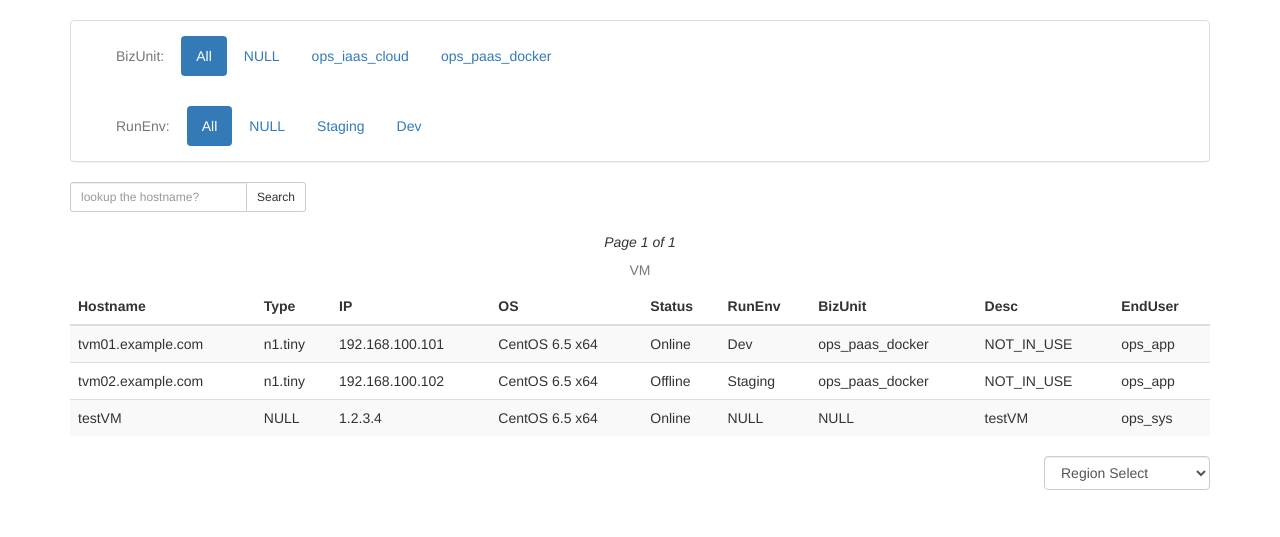
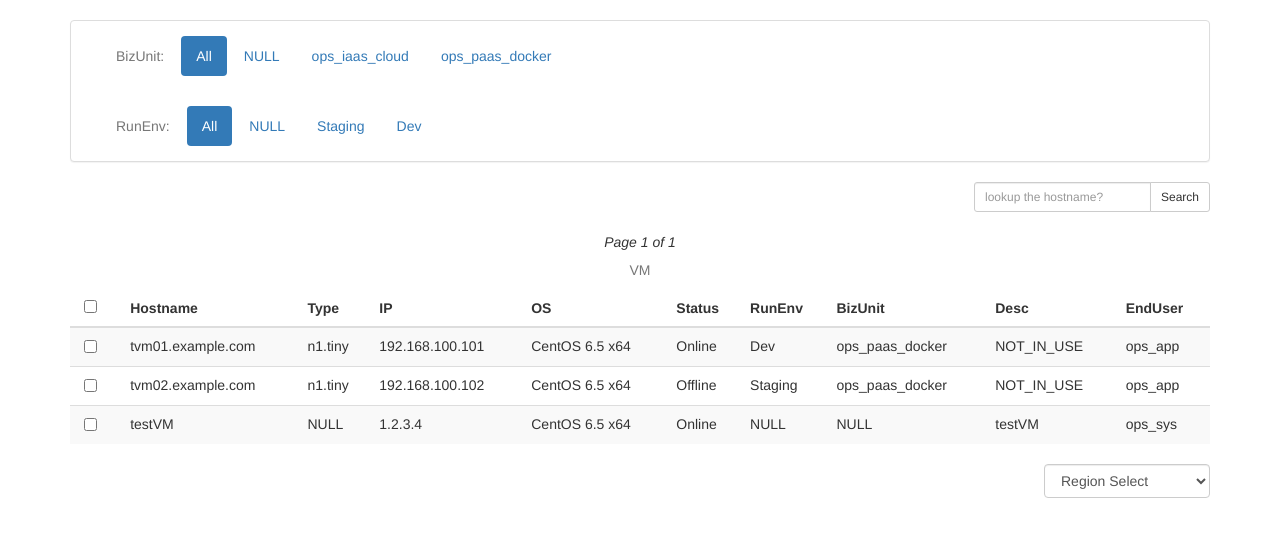
Before and after one commit to opera443399/asset, a Django app: page /assets/list/vms/ in a window 1280 px wide. Shown: the part 62-599 px from the top of the page. Run offline with Django 3.2, Linux system fonts and the light colour scheme; the visitor is signed in with stand-in values (Sample User, id 1); data comes from the database, SQL or seed files in the repository; parts of the project's set-up code (start-up, migrations or seed data) failed here and were passed over; some libraries are stand-ins or nearby versions.

Commit message:
checkbox added for action: "select all"
checkbox added for action: "select all" , this action is under todo list
for bulk-update

```diff
--- a/www/assets/templates/assets/list_hosts.html
+++ b/www/assets/templates/assets/list_hosts.html
@@ -7,7 +7,7 @@
     <!-- filters End -->
     <!-- input-for-search Start -->
     <div class="row">
-        <div class="col-sm-3 text-left">
+        <div class="col-xs-offset-1 col-xs-10 col-sm-11 text-right">
             <form class="form-inline" role="form" id="form-searching" action="{% url 'assets:list_hosts' %}" method="get">
                 <div class="input-group">
                     <input class="form-control input-sm" type="text" id="q" name="q" placeholder="{{ q|default:"lookup the hostname?" }}" maxlength="20">
@@ -42,6 +42,7 @@
             <caption class="text-center">{% trans 'Host' %}</caption>
             <thead>
                 <tr>
+                    <th><label class="label" for="checkbox_all"><input type="checkbox" id="checkbox_all"></label></th>
                     <th>{% trans 'Hostname' %}</th>
                     <th>{% trans 'Type' %}</th>
                     <th>{% trans 'IP' %}</th>
@@ -56,6 +57,7 @@
             <tbody>
             {% for a in list_of_hosts %}
                 <tr>
+                    <td><label class="label" for="checkbox_item"><input type="checkbox" id="checkbox_item" name="checkbox_item" value="{{ a.id }}"></label></td>
                     <td>{{ a.hostname }}</td>
                     <td>{{ a.model }}</td>
                     <td>{{ a.os_ip_lan_mgmt }}</td>
--- a/www/assets/templates/assets/list_vms.html
+++ b/www/assets/templates/assets/list_vms.html
@@ -7,7 +7,7 @@
     <!-- filters End -->
     <!-- input-for-search Start -->
     <div class="row">
-        <div class="col-sm-3 text-left">
+        <div class="col-xs-offset-1 col-xs-10 col-sm-11 text-right">
             <form class="form-inline" role="form" id="form-searching" action="{% url 'assets:list_vms' %}" method="get">
                 <div class="input-group">
                     <input class="form-control input-sm" type="text" id="q" name="q" placeholder="{{ q|default:"lookup the hostname?" }}" maxlength="20">
@@ -42,6 +42,7 @@
             <caption class="text-center">{% trans 'VM' %}</caption>
             <thead>
                 <tr>
+                    <th><label class="label" for="checkbox_all"><input type="checkbox" id="checkbox_all"></label></th>
                     <th>{% trans 'Hostname' %}</th>
                     <th>{% trans 'Type' %}</th>
                     <th>{% trans 'IP' %}</th>
@@ -56,6 +57,7 @@
             <tbody>
             {% for a in list_of_vms %}
                 <tr>
+                    <td><label class="label" for="checkbox_item"><input type="checkbox" id="checkbox_item" name="checkbox_item" value="{{ a.id }}"></label></td>
                     <td>{{ a.hostname }}</td>
                     <td>{{ a.instance_type }}</td>
                     <td>{{ a.os_ip_lan }}</td>
--- a/www/static/assets/js/assets-base.js
+++ b/www/static/assets/js/assets-base.js
@@ -1,4 +1,8 @@
-/* base */
+/*
+* @desc: base
+* @modified: 2017/4/1
+* */
+
 $(document).ready(function(){
     $("#search").click(function(){
         $("#form-searching").submit();
@@ -6,4 +10,10 @@ $(document).ready(function(){
     $("#select-language").change(function(){
         $("#form-language").submit();
     });
+    $("#checkbox_all").click(function () {
+        $("input[name='checkbox_item']").prop('checked', this.checked)
+    });
+    $("input[name='checkbox_item']").click(function(){
+        $("#checkbox_all").prop("checked",$("input[name='checkbox_item']").length == $("input[name='checkbox_item']:checked").length);
+    });
 });
```
Also changed, not shown: www/assets/static/assets/js/assets-base.js (+11 -1 lines).
